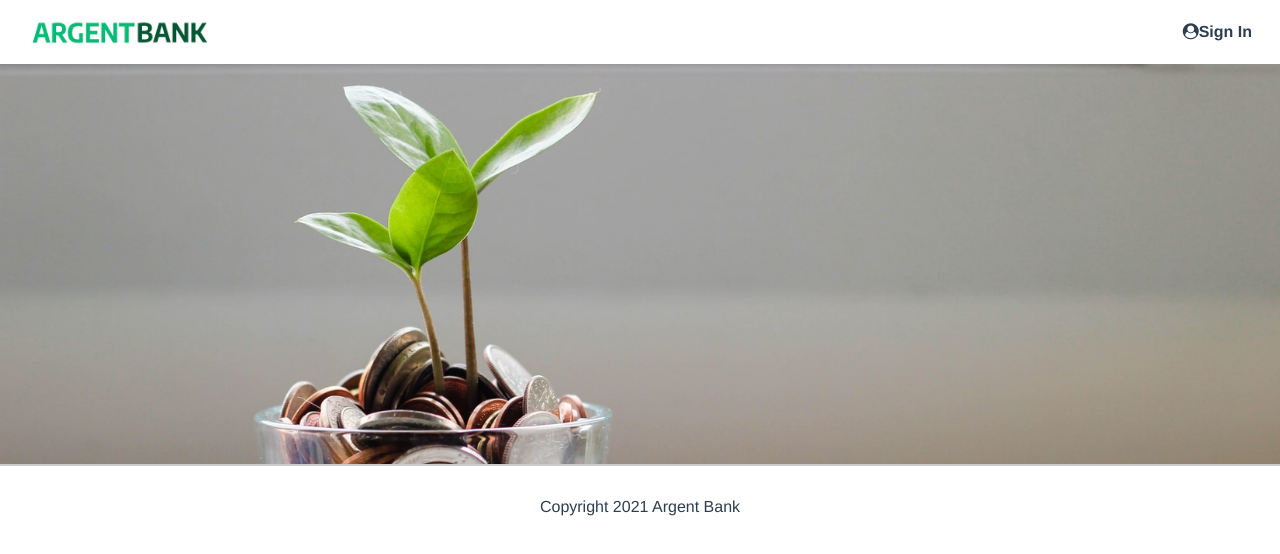
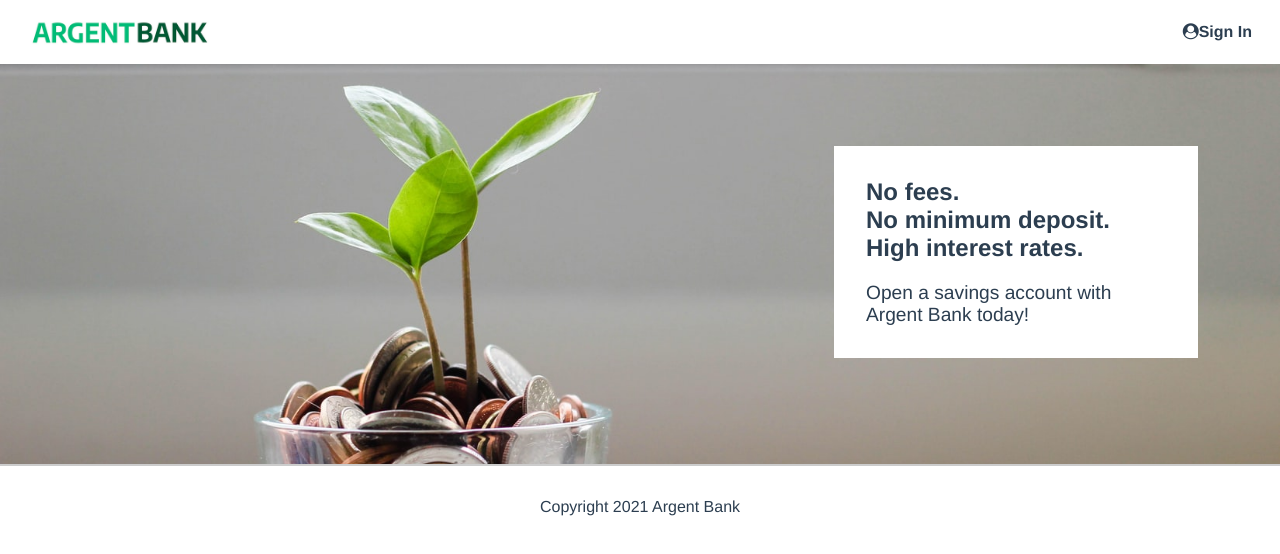
Before and after one commit to RachidBoubekeur-dev/ArgentBank, a React (Create React App) app in the folder frontend/: page / in a window 1280 px wide. Shown: the top 554 px of the page. Built offline with nearby package versions, Linux system fonts and the light colour scheme.

Commit message:
:hammer: add HeroContent component dump in container Home

```diff
--- a/frontend/src/containers/Home/index.jsx
+++ b/frontend/src/containers/Home/index.jsx
@@ -1,4 +1,4 @@
-// import { HeroContent } from '../../components/dumb/HeroContent';
+import { HeroContent } from '../../components/dumb/HeroContent';
 // import { FeatureItem } from '../../components/dumb/FeatureItem';
 import './home.css';
 
@@ -6,7 +6,9 @@ export const Home = () => {
     // const arrayItem = ['chat', 'money', 'security'];
     return (
         <section>
-            <div className="hero">{/* <HeroContent /> */}</div>
+            <div className="hero">
+                <HeroContent />
+            </div>
             <div className="features">
                 <h2 className="sr-only">Features</h2>
                 {/* {arrayItem.map(({ feature }, index) => (
```
